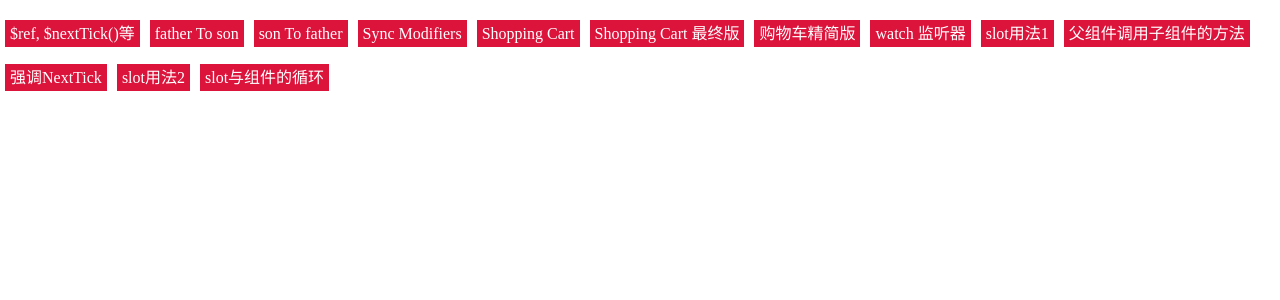
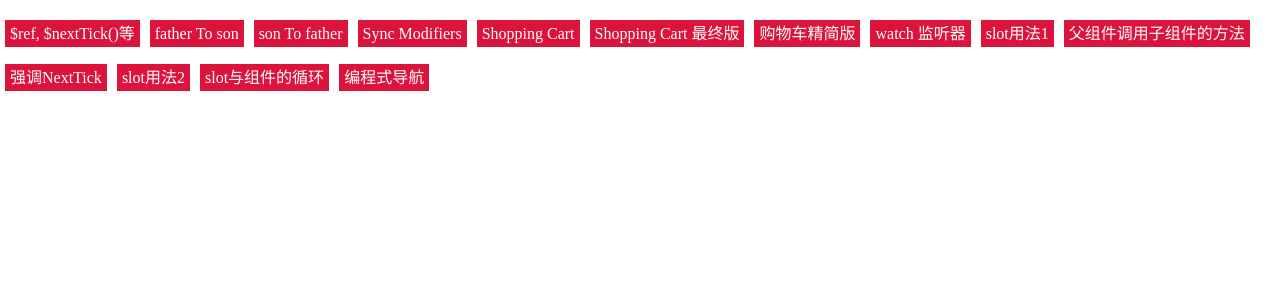
Before and after one commit to caishijian2008/learn-vue, a Vue app: page / in a window 1280 px wide. Shown: the top 300 px of the page. Built offline with nearby package versions, Linux system fonts and the light colour scheme.

Commit message:
编程式导航

```diff
--- a/src/App.vue
+++ b/src/App.vue
@@ -1,7 +1,24 @@
 <template>
   <div id="app">
     <!--<img src="./assets/logo.png">-->
-    <router-view></router-view>
+    <!-- <ul>
+      <li><router-link to="/refnexttick">$ref, $nextTick()等</router-link></li>
+      <li><router-link to="/fathertoson">father To son</router-link></li>
+      <li><router-link to="/sontofather">son To father</router-link></li>
+      <li><router-link to="/sync">Sync Modifiers</router-link></li>
+      <li><router-link to="/shoppingcart">Shopping Cart</router-link></li>
+      <li><router-link to="/shoppingcartfin">Shopping Cart 最终版</router-link></li>
+      <li><router-link to="/cartdemo">购物车精简版</router-link></li>
+      <li><router-link to="/watch">watch 监听器</router-link></li>
+      <li><router-link to="/slot">slot用法1</router-link></li>
+      <li><router-link to="/refs">父组件调用子组件的方法</router-link></li>
+      <li><router-link to="/nexttick">强调NextTick</router-link></li>
+      <li><router-link to="/slotdemo">slot用法2</router-link></li>
+      <li><router-link to="/slotdemo2">slot与组件的循环</router-link></li>
+    </ul> -->
+    <keep-alive>
+      <router-view></router-view>
+    </keep-alive>
   </div>
 </template>
 
@@ -24,4 +41,22 @@ export default {
   color: #2c3e50;
   margin-top: 60px;
 }
+
+/* ul {
+  list-style-type: none;
+  float: left;
+}
+
+ul li {
+   display: inline-block;
+   margin-top: 20px;
+}
+
+a {
+  padding: 5px;
+  margin: 5px;
+  background: crimson;
+  color: #fff;
+  text-decoration: none;
+} */
 </style>
--- a/src/components/Index.vue
+++ b/src/components/Index.vue
@@ -1,5 +1,5 @@
 <template>
-  <div>
+  <div id="app">
     <ul>
       <li><router-link to="/refnexttick">$ref, $nextTick()等</router-link></li>
       <li><router-link to="/fathertoson">father To son</router-link></li>
@@ -14,6 +14,7 @@
       <li><router-link to="/nexttick">强调NextTick</router-link></li>
       <li><router-link to="/slotdemo">slot用法2</router-link></li>
       <li><router-link to="/slotdemo2">slot与组件的循环</router-link></li>
+      <li><router-link to="/routeprogramming">编程式导航</router-link></li>
     </ul>
     <keep-alive>
       <router-view></router-view>
--- /dev/null
+++ b/src/components/day5/route/routeprogramming.vue
@@ -0,0 +1,63 @@
+<template>
+  <div>
+    <h3>编程式导航</h3> <br />
+    声明式：<br />
+    <router-link to="/home" tag="button">首页</router-link>
+    <router-link to="/list">列表</router-link>
+    <router-view></router-view>
+    <br />
+    编程式：<br />
+    <!--         to="/home2" -->
+    <router-link :to="{path:'/home2'}" tag="button">首页</router-link><!-- 动态的to -->
+    <router-link to="/list2" tag="button">列表</router-link>
+    <router-view></router-view>
+  </div>
+</template>
+
+<script>
+import Router from 'vue-router'
+let home = {template: '<div>首页</div>'}
+let list = {template: '<div>列表页</div>'}
+let home2 = {
+  template: '<div>首页 <button @click="toList">去列表</button> </div>',
+  methods: {
+    toList () {
+      this.$router.push('/list2') // 强制跳转路径
+      // this.$router.replace('/list2') // 路由替换，将当前的历史记录替换掉，较少用
+    }
+  }
+}
+let list2 = {
+  template: '<div>列表页 <button @click="back">返回</button> </div>',
+  methods: {
+    back () {
+      this.$router.go(-1) // 返回某一级
+      // this.$router.back() // 与上面的操作相同
+    }
+  }
+}
+let routes = [ // 路由映射表，配置路由和组件的关系
+  {path: '/home', component: home}, // 配置的关系就是页面级组件
+  {path: '/list', component: list},
+  {path: '/home2', component: home2},
+  {path: '/list2', component: list2}
+]
+let router = new Router({
+  // mode: 'history', // 默认为hash模式
+  routes,
+  linkActiveClass: 'active' // 更改默认样式.router-link-active为.active
+})
+export default {
+  router // 每个组件都会拥有一个名字叫$router的属性（有r的放的都是方法），还有一个名字叫$route（没r的存的都是属性）
+}
+</script>
+
+<style scoped>
+/* 路由链接激活时的颜色 */
+.router-link-active {
+  color: red;
+}
+.active {
+  color: rgb(255, 0, 106);
+}
+</style>
--- a/src/router/index.js
+++ b/src/router/index.js
@@ -1,6 +1,7 @@
 import Vue from 'vue'
 import Router from 'vue-router'
 import index from '@/components/index'
+// import app from '../App'
 import refnexttick from '@/components/day4/refnexttick'
 import fathertoson from '@/components/day4/fatherToson/father'
 import sontofather from '@/components/day4/sonTofather/father'
@@ -14,6 +15,7 @@ import refs from '@/components/day5/refs/refs'
 import nexttick from '@/components/day5/refs/nexttick'
 import slotdemo from '@/components/day5/slot/slotdemo'
 import slotdemo2 from '@/components/day5/slot/slotdemo2'
+import routeprogramming from '@/components/day5/route/routeprogramming'
 
 Vue.use(Router)
 
@@ -26,6 +28,12 @@ export default new Router({
       name: 'index',
       component: index
     },
+    // {path: '', component: app},
+    // {
+    //   path: '/',
+    //   name: 'index',
+    //   component: app
+    // },
     {path: '/refnexttick', component: refnexttick},
     {path: '/fathertoson', component: fathertoson},
     {path: '/sontofather', component: sontofather},
@@ -39,6 +47,14 @@ export default new Router({
     {path: '/nexttick', component: nexttick},
     {path: '/slotdemo', component: slotdemo},
     {path: '/slotdemo2', component: slotdemo2},
-    {path: '*', redirect: 'index'}
+    {path: '/routeprogramming', component: routeprogramming},
+    {
+      path: '*',
+      redirect: 'index'
+    }
+    // {
+    //   path: '*',
+    //   redirect: 'app'
+    // }
   ]
 })
```
